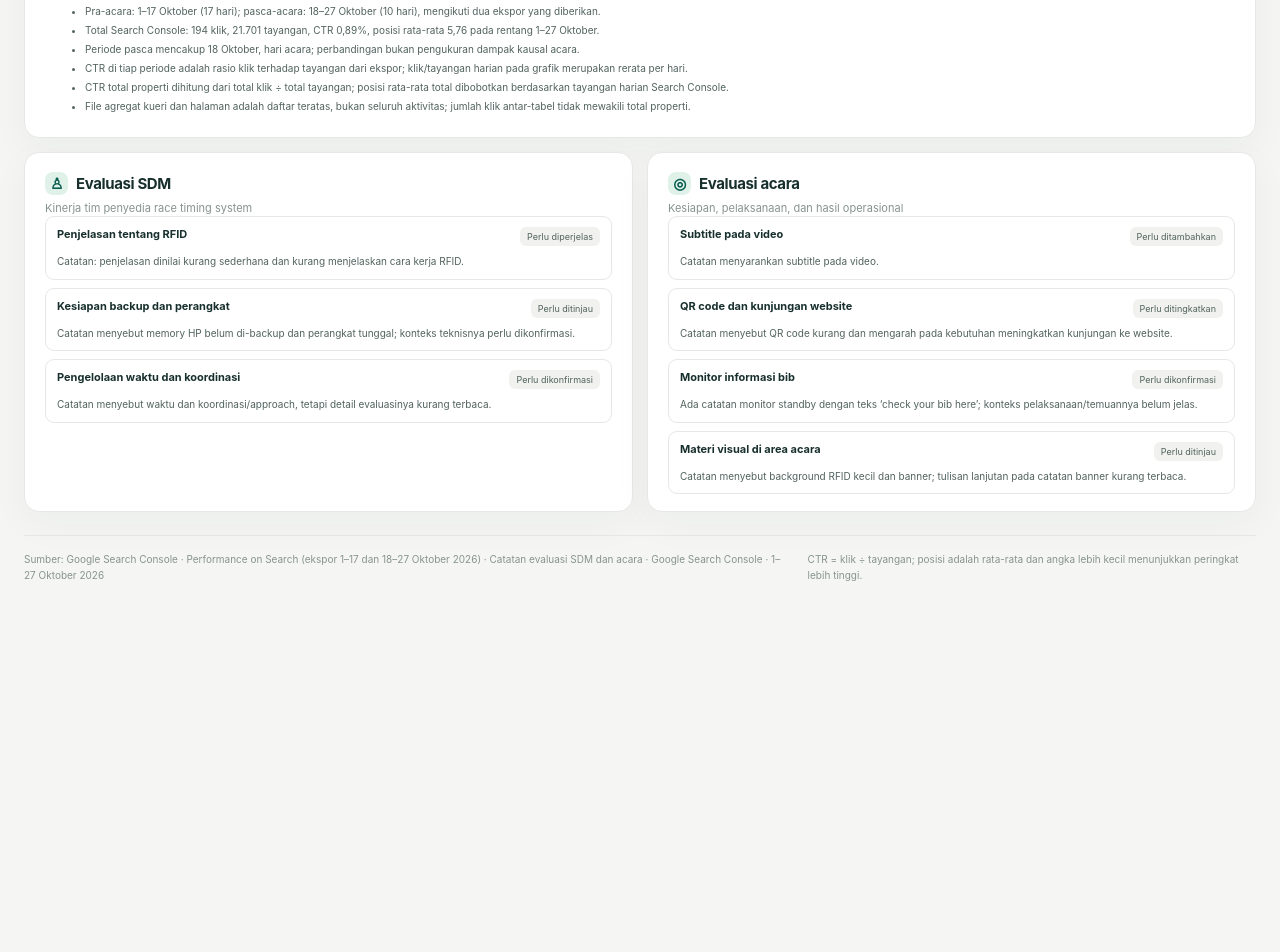
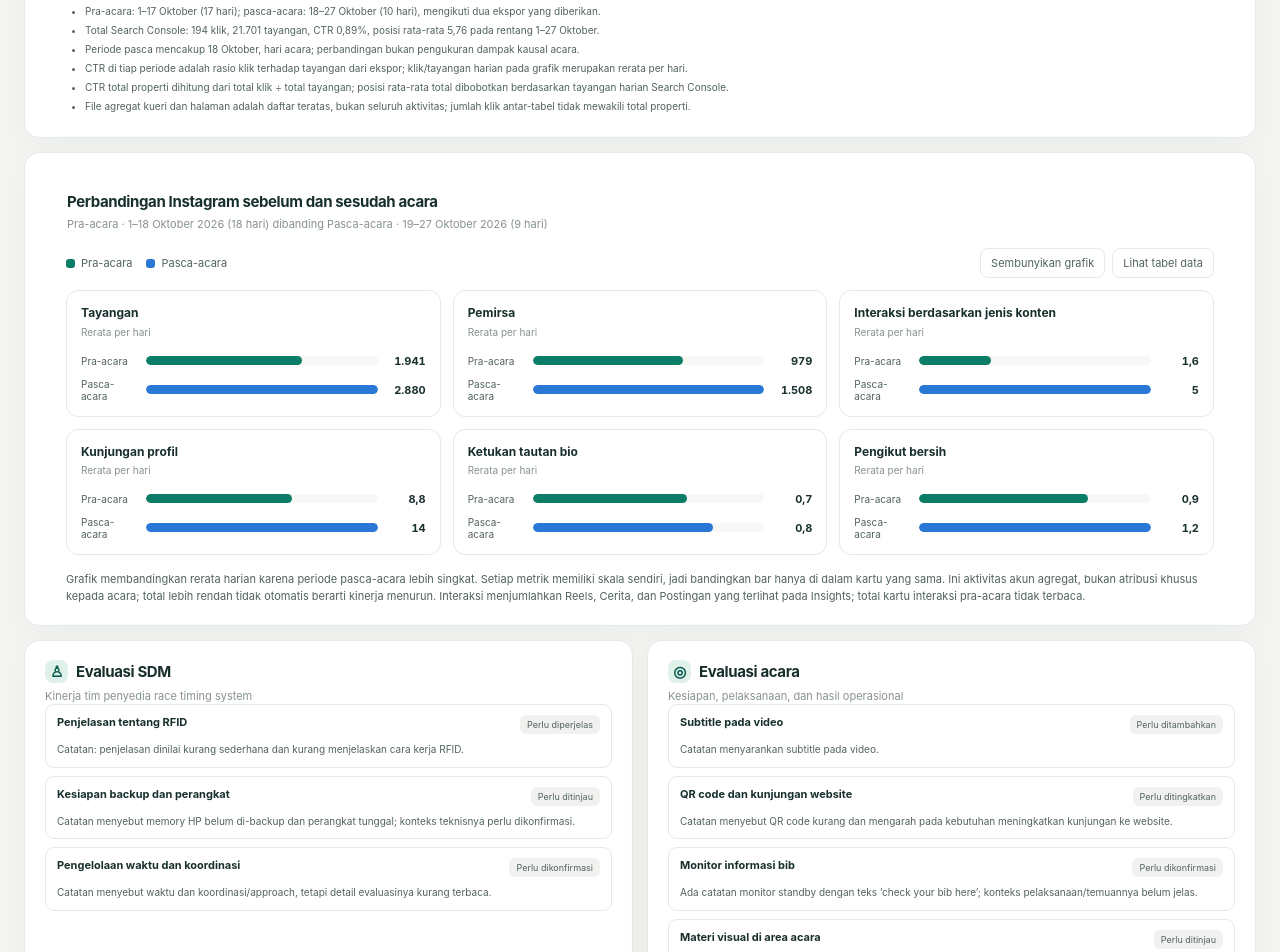
Before and after one commit to pippoauliaa-dev/itb-fun-run-2026-report, a plain HTML site: page index.html in a window 1280 px wide. Shown: the part 1362-2314 px from the top of the page. Before the commit the page ends 1977 px from the top, so only its background shows below. Drawn offline with Linux system fonts and the light colour scheme.

Commit message:
Restore Instagram comparison beside search report

```diff
--- a/data.json
+++ b/data.json
@@ -4,6 +4,33 @@
   "role": "Race Timing System Partner",
   "periodLabel": "Google Search Console · 1–27 Oktober 2026",
   "isIllustrative": false,
+  "accountComparison": {
+    "eventDate": "2026-10-18",
+    "pre": {
+      "label": "Pra-acara",
+      "dateRange": "1–18 Oktober 2026",
+      "days": 18,
+      "views": 34939,
+      "accountsReached": 17614,
+      "nonFollowerShare": 93.8,
+      "netFollows": 16,
+      "profileVisits": 159,
+      "bioLinkTaps": 12,
+      "interactionsByContent": 28
+    },
+    "post": {
+      "label": "Pasca-acara",
+      "dateRange": "19–27 Oktober 2026",
+      "days": 9,
+      "views": 25922,
+      "accountsReached": 13570,
+      "nonFollowerShare": 93.4,
+      "netFollows": 11,
+      "profileVisits": 126,
+      "bioLinkTaps": 7,
+      "interactionsByContent": 45
+    }
+  },
   "searchPerformance": {
     "eventDate": "2026-10-18",
     "source": "Google Search Console",
--- a/index.html
+++ b/index.html
@@ -96,6 +96,32 @@
     .search-table a:hover { text-decoration: underline; }
     .search-notes { margin: 12px 20px 0; color: var(--secondary); font-size: 10px; line-height: 1.6; }
     .search-notes li { margin: 3px 0; }
+    .comparison-card { margin-top: 14px; padding: 19px 21px 20px; }
+    .comparison-controls { display: flex; justify-content: space-between; align-items: center; gap: 12px; margin: 16px 20px 0; }
+    .comparison-actions { display: flex; gap: 7px; }
+    .comparison-chart-wrap { padding: 12px 20px 4px; }
+    .comparison-chart-grid { display: grid; grid-template-columns: repeat(3, minmax(0, 1fr)); gap: 12px; }
+    .comparison-metric { min-width: 0; padding: 14px; border: 1px solid var(--border); border-radius: 12px; background: var(--surface); }
+    .comparison-metric h3 { margin: 0 0 4px; font-size: 12px; line-height: 1.35; }
+    .comparison-metric-scale { margin: 0 0 16px; color: var(--muted); font-size: 10px; }
+    .comparison-metric-values { display: grid; gap: 10px; }
+    .comparison-metric-value { display: grid; grid-template-columns: 57px minmax(0, 1fr) 40px; align-items: center; gap: 8px; color: var(--secondary); font-size: 10px; }
+    .comparison-metric-value strong { color: var(--ink); font-size: 11px; font-variant-numeric: tabular-nums; text-align: right; }
+    .comparison-meter { height: 9px; overflow: hidden; border-radius: 99px; background: var(--surface-soft); }
+    .comparison-meter-fill { height: 100%; min-width: 2px; border-radius: inherit; }
+    .comparison-meter-fill.pre { background: var(--green); }
+    .comparison-meter-fill.post { background: var(--blue); }
+    .comparison-chart-grid [data-tooltip] { cursor: help; }
+    @media (max-width: 760px) { .comparison-chart-grid { grid-template-columns: repeat(2, minmax(0, 1fr)); } }
+    @media (max-width: 480px) { .comparison-chart-grid { grid-template-columns: 1fr; } }
+    .comparison-legend { display: flex; gap: 14px; flex-wrap: wrap; color: var(--secondary); font-size: 11px; }
+    .comparison-legend span { display: inline-flex; align-items: center; gap: 6px; }
+    .comparison-legend i { width: 9px; height: 9px; display: inline-block; border-radius: 3px; }
+    .comparison-table-wrap { display: none; padding: 0 20px 14px; overflow-x: auto; }
+    .comparison-table-wrap.visible { display: block; }
+    .comparison-table { min-width: 680px; }
+    .comparison-note { margin: 12px 20px 0; color: var(--secondary); font-size: 11px; line-height: 1.55; }
+    .comparison-table-toggle { border: 1px solid var(--border); border-radius: 8px; padding: 7px 10px; color: var(--secondary); background: var(--surface); font-size: 11px; cursor: pointer; }
     .main-grid { display: grid; grid-template-columns: minmax(0, 1.1fr) minmax(340px, .9fr); gap: 14px; margin-top: 14px; }
     .hero-note { display: none; }
     .hero { grid-template-columns: 1fr; padding-bottom: 20px; }
@@ -229,6 +255,13 @@
       .search-table { min-width: 440px; }
       .search-notes { margin-right: 12px; margin-left: 12px; }
       .search-device-card { margin-right: 12px; margin-left: 12px; overflow-x: auto; }
+      .comparison-card { padding: 16px 12px 17px; }
+      .comparison-controls { margin-right: 8px; margin-left: 8px; }
+      .comparison-actions { flex-wrap: wrap; justify-content: flex-end; }
+      .comparison-chart-wrap { padding-right: 8px; padding-left: 8px; }
+      .comparison-metric { padding: 11px; }
+      .comparison-metric-value { grid-template-columns: 52px minmax(0, 1fr) 34px; gap: 6px; }
+      .comparison-note { margin-right: 8px; margin-left: 8px; }
       .kpi { min-height: 135px; padding: 14px; border-radius: 12px; }
       .kpi-top { font-size: 10px; }
       .kpi-icon { width: 26px; height: 26px; }
@@ -285,6 +318,14 @@
       </div>
       <article class="search-table-card search-device-card"><h3>Perangkat · perbandingan klik dan tayangan</h3><div id="search-device-table"></div></article>
       <ul class="search-notes" id="search-notes"></ul>
+    </section>
+
+    <section class="card comparison-card" id="account-comparison" aria-labelledby="comparison-title">
+      <div class="card-head"><div><h2 id="comparison-title">Perbandingan Instagram sebelum dan sesudah acara</h2><p class="card-sub" id="comparison-periods"></p></div></div>
+      <div class="comparison-controls"><div class="comparison-legend" aria-label="Legenda periode"><span><i style="background:var(--green)"></i>Pra-acara</span><span><i style="background:var(--blue)"></i>Pasca-acara</span></div><div class="comparison-actions"><button class="comparison-table-toggle" type="button" id="comparison-chart-toggle" aria-expanded="true">Sembunyikan grafik</button><button class="comparison-table-toggle" type="button" id="comparison-table-toggle" aria-expanded="false">Lihat tabel data</button></div></div>
+      <div class="comparison-chart-wrap visible" id="comparison-chart-wrap"><div class="comparison-chart" id="comparison-chart" role="group" aria-label="Perbandingan rerata harian akun sebelum dan setelah acara"></div></div>
+      <div class="comparison-table-wrap" id="comparison-table"></div>
+      <p class="comparison-note" id="comparison-note"></p>
     </section>
 
     <section class="insight-grid" aria-label="Evaluasi SDM dan acara">
@@ -752,6 +793,7 @@
 
       function render() {
         renderSearchPerformance();
+        renderAccountComparison();
         renderEvaluation('people-evaluation', data.evaluation.people || []);
         renderEvaluation('event-evaluation', data.evaluation.event || []);
         $('period-label').textContent = data.periodLabel || 'Google Search Console';
```
Also changed, not shown: 1 other file.
